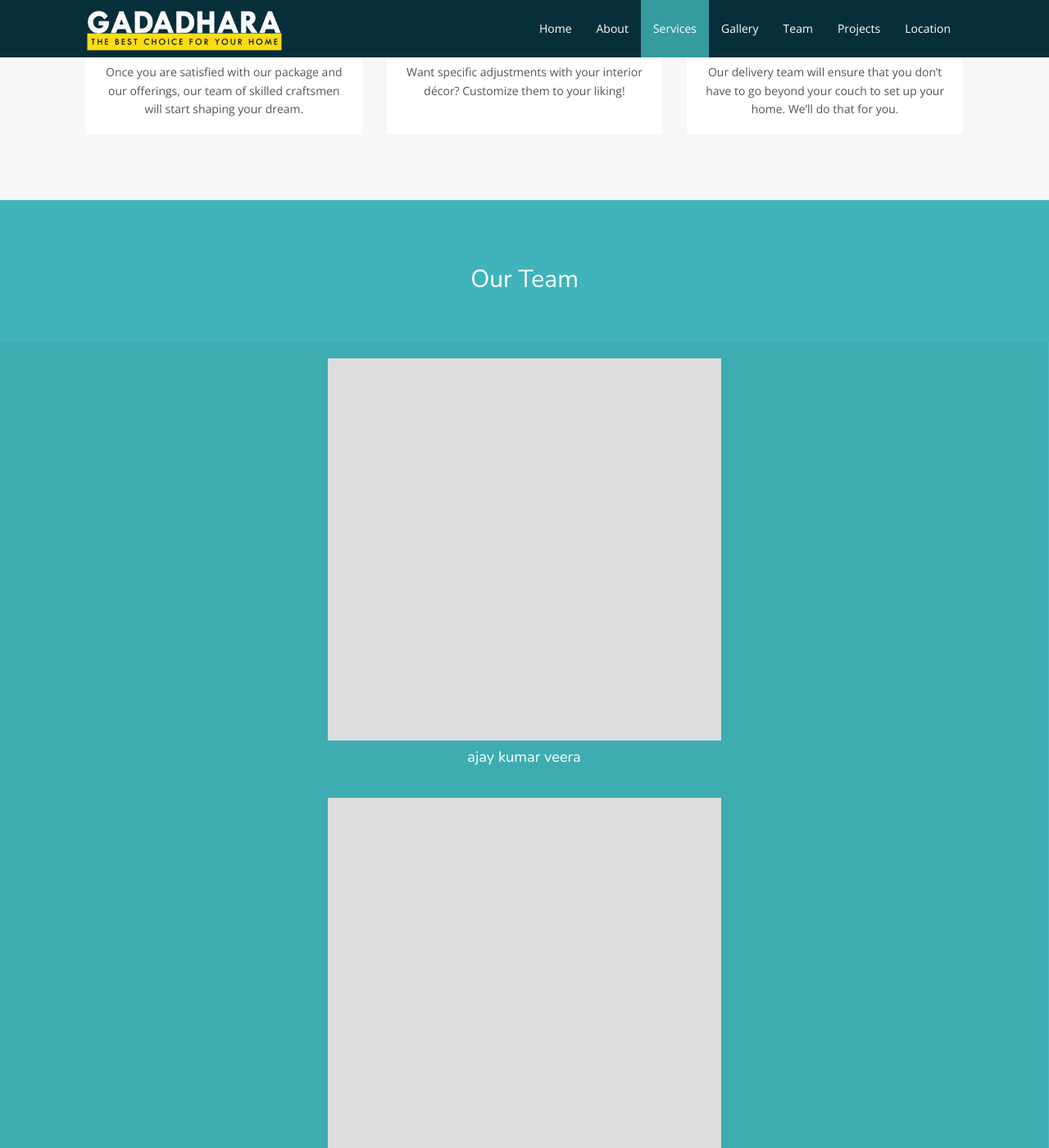
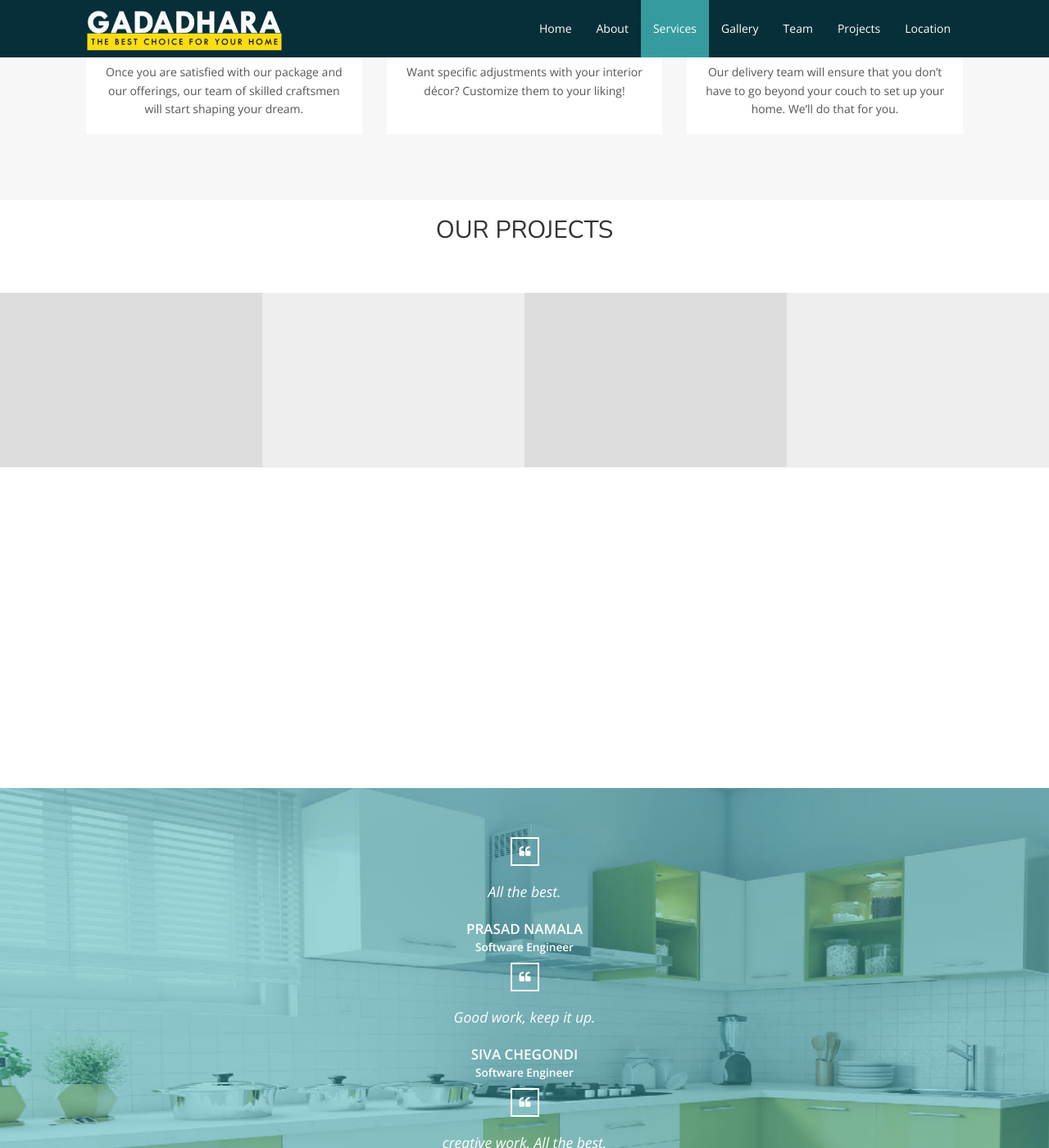
Before and after one commit to gadadhara/GADADHARA, a Jekyll site: the page built from index.html, in a window 1280 px wide and 1400 px high, scrolled down 1887 px. Shown: the whole window at 82% size. Built offline with Jekyll 4.4.1, drawn with Linux system fonts in a browser that asks for light colours; nearby versions of some CDN libraries.

Commit message:
Update index.html

```diff
--- a/index.html
+++ b/index.html
@@ -149,6 +149,22 @@
     </div>
 </div>
 <!-- End Services -->
+<div id="projects" class="projects">
+
+    <h2 class="section-title">OUR PROJECTS</h2>
+
+    {% for images in site.data.projects %}
+        <a href="{{site.baseurl}}/img/gallery/large/{{ images.image_large }}" class="gallery-item expandable-box image-link">
+            <div class="expandable-box-top">
+                <img src="{{site.baseurl}}/img/gallery/thumb/{{ images.image_thumb }}" alt="{{ images.image_alt }}">
+            </div>
+            <div class="expandable-box-bottom">
+                <span><svg class="icon icon-chain"><use xlink:href="#icon-chain"></use></svg></span>
+            </div>
+        </a>
+    {% endfor %}
+
+</div>
 
 <!-- Start Our team -->
 <div id="team" class="team">
```
